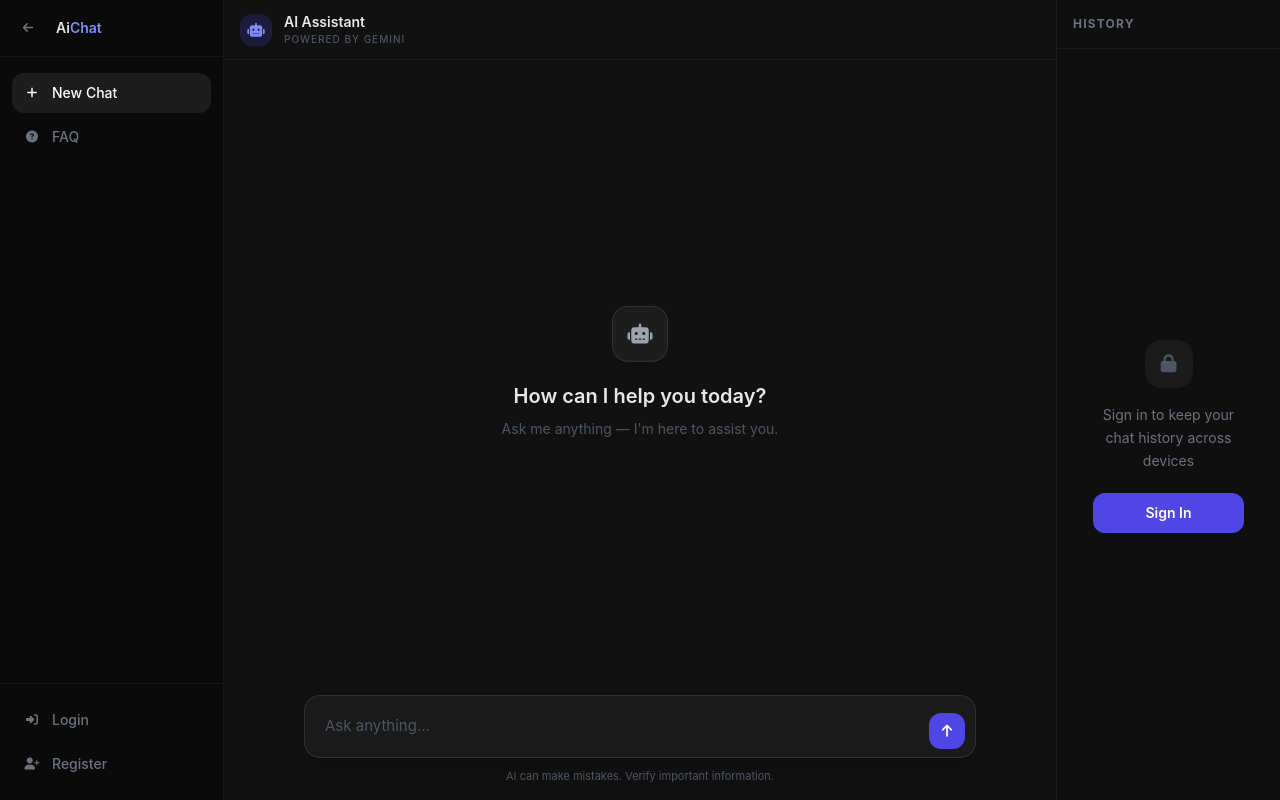
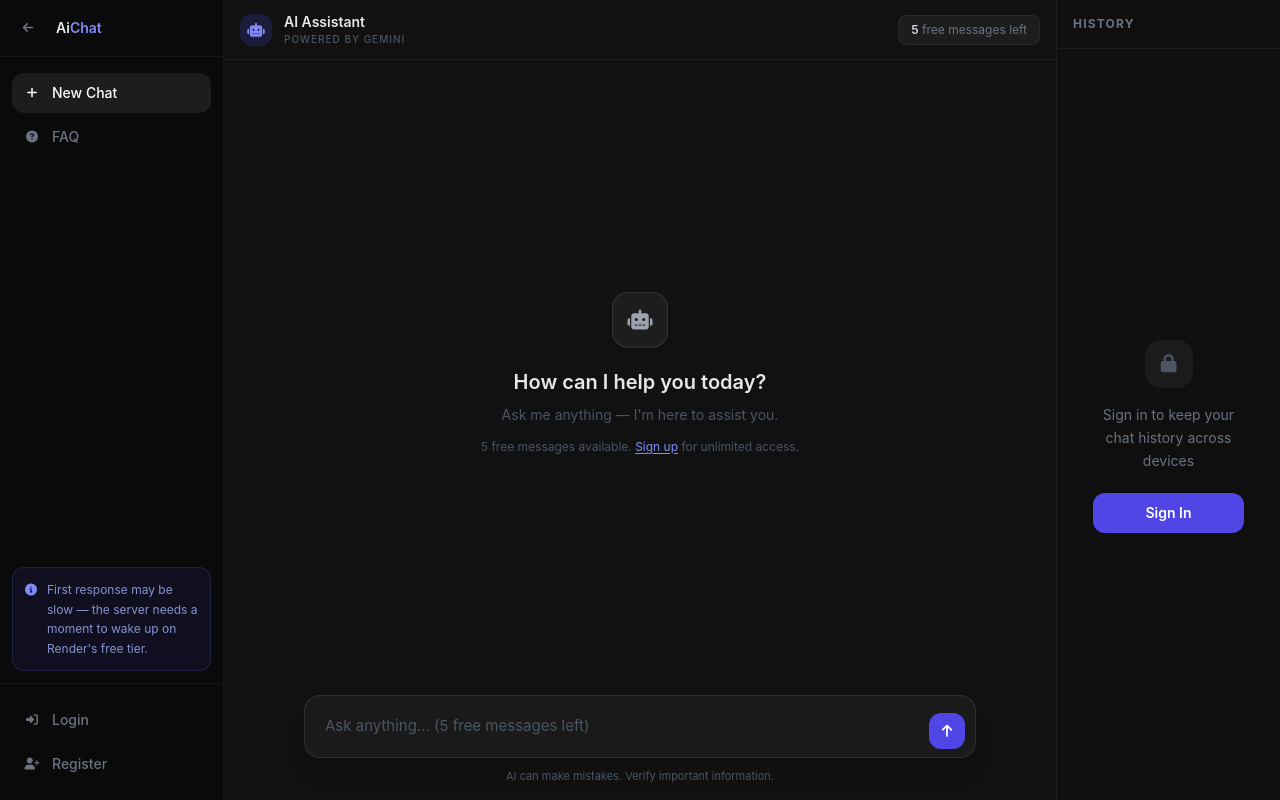
Before and after one commit to kirubanithi08/Ai-ChatBot, a React (Vite) app: page / in a window 1280 px wide. Built offline with nearby package versions, Linux system fonts and the light colour scheme.

Commit message:
implemented limit for the guest

```diff
--- a/src/components/chat/Chatbar.jsx
+++ b/src/components/chat/Chatbar.jsx
@@ -1,6 +1,6 @@
 import { useRef } from "react";
 
-function Chatbar({ onSend, onStop, disabled, streaming }) {
+function Chatbar({ onSend, onStop, disabled, streaming, guestRemaining, guestLimitHit }) {
   const textareaRef = useRef(null);
 
   const autoResize = () => {
@@ -21,20 +21,33 @@ function Chatbar({ onSend, onStop, disabled, streaming }) {
     const value = textareaRef.current?.value.trim();
     if (!value || disabled) return;
     onSend?.(value);
-    textareaRef.current.value = "";
-    textareaRef.current.style.height = "auto";
+    if (!guestLimitHit) {
+      textareaRef.current.value = "";
+      textareaRef.current.style.height = "auto";
+    }
   };
+
+  const placeholder = guestLimitHit
+    ? "Sign in to continue chatting..."
+    : guestRemaining !== null
+      ? `Ask anything... (${guestRemaining} free ${guestRemaining === 1 ? "message" : "messages"} left)`
+      : "Ask anything...";
 
   return (
     <div className="relative">
-      <div className="flex items-end gap-2 rounded-2xl border border-white/10 bg-[#1a1a1a] p-2 pr-2.5 shadow-xl transition-all duration-200 focus-within:border-indigo-500/40 focus-within:shadow-indigo-500/5">
+      <div className={`flex items-end gap-2 rounded-2xl border bg-[#1a1a1a] p-2 pr-2.5 shadow-xl transition-all duration-200
+        ${guestLimitHit
+          ? "border-white/5 opacity-60 pointer-events-none"
+          : "border-white/10 focus-within:border-indigo-500/40"
+        }`}
+      >
         <textarea
           ref={textareaRef}
           rows={1}
-          placeholder="Ask anything..."
+          placeholder={placeholder}
           onInput={autoResize}
           onKeyDown={handleKeyDown}
-          disabled={streaming}
+          disabled={streaming || guestLimitHit}
           className="max-h-40 flex-1 resize-none bg-transparent py-2.5 px-3 text-[15px] text-gray-100 placeholder-gray-600 outline-none disabled:opacity-50 leading-relaxed"
         />
 
@@ -49,10 +62,10 @@ function Chatbar({ onSend, onStop, disabled, streaming }) {
         ) : (
           <button
             onClick={handleSend}
-            disabled={disabled}
+            disabled={disabled || guestLimitHit}
             className="flex h-9 w-9 shrink-0 items-center justify-center rounded-xl bg-indigo-600 text-white transition-all duration-200 hover:bg-indigo-500 active:scale-95 disabled:cursor-not-allowed disabled:bg-white/5 disabled:text-gray-600"
           >
-            <i className="fa-solid fa-arrow-up text-sm" />
+            <i className={`fa-solid ${guestLimitHit ? "fa-lock" : "fa-arrow-up"} text-sm`} />
           </button>
         )}
       </div>
--- a/src/components/layout/Sidebar.jsx
+++ b/src/components/layout/Sidebar.jsx
@@ -7,9 +7,9 @@ import Login from "../../pages/Login";
 import Signup from "../../pages/Signup";
 
 export default function Sidebar() {
-  const [collapsed, setCollapsed] = useState(false);
+  const [collapsed, setCollapsed]   = useState(false);
   const [mobileOpen, setMobileOpen] = useState(false);
-  const [authModal, setAuthModal] = useState(null);
+  const [authModal, setAuthModal]   = useState(null);
 
   const { user, logout } = useAuth();
   const { resetChat } = useChatContext();
@@ -17,7 +17,7 @@ export default function Sidebar() {
 
   const baseLink = "flex items-center gap-3 px-3 py-2.5 rounded-xl text-sm font-medium transition-all duration-200";
   const inactive = "text-gray-500 hover:bg-white/5 hover:text-gray-200";
-  const active = "bg-white/[0.08] text-white";
+  const active   = "bg-white/[0.08] text-white";
 
   const handleLogout = () => {
     logout();
@@ -78,6 +78,20 @@ export default function Sidebar() {
       </nav>
 
 
+      {!collapsed && (
+        <div className="px-3 pb-3">
+          <div className="rounded-xl bg-indigo-600/10 border border-indigo-500/20 px-3 py-3">
+            <div className="flex items-start gap-2.5">
+              <i className="fa-solid fa-circle-info text-indigo-400 text-xs mt-0.5 shrink-0" />
+              <p className="text-xs text-indigo-300/80 leading-relaxed">
+                First response may be slow — the server needs a moment to wake up on Render's free tier.
+              </p>
+            </div>
+          </div>
+        </div>
+      )}
+
+
       <div className="px-3 py-4 border-t border-white/5 space-y-1">
         {user ? (
           <>
@@ -126,7 +140,6 @@ export default function Sidebar() {
         >
           <i className="fa-solid fa-bars text-sm" />
         </button>
-
         <div id="mobile-topbar-right" />
       </div>
 
@@ -161,7 +174,7 @@ export default function Sidebar() {
 
 
       <Modal open={!!authModal} onClose={() => setAuthModal(null)}>
-        {authModal === "login" && <Login onSuccess={() => setAuthModal(null)} />}
+        {authModal === "login"  && <Login  onSuccess={() => setAuthModal(null)} />}
         {authModal === "signup" && <Signup onSuccess={() => setAuthModal(null)} />}
       </Modal>
     </>
--- a/src/pages/Chat.jsx
+++ b/src/pages/Chat.jsx
@@ -1,13 +1,65 @@
-import { useState } from "react";
+import { useState, useEffect } from "react";
 import { createPortal } from "react-dom";
 import { useChat } from "../hooks/useChat";
+import { useAuth } from "../auth/AuthContext";
 import Chatbar from "../components/chat/Chatbar";
 import Chats from "../components/chat/Chats";
 import History from "../components/layout/History";
+import Modal from "../components/ui/Model";
+import Login from "./Login";
+import Signup from "./Signup";
+
+const GUEST_LIMIT = 5;
+const STORAGE_KEY = "guest_msg_count";
 
 function Chat() {
   const { messages, loading, streaming, sendMessage, stopStream } = useChat();
+  const { user } = useAuth();
+
   const [historyOpen, setHistoryOpen] = useState(false);
+  const [loginModal, setLoginModal]   = useState(false);
+  const [authTab, setAuthTab]         = useState("login");
+  const [guestCount, setGuestCount]   = useState(() => {
+    return parseInt(localStorage.getItem(STORAGE_KEY) || "0", 10);
+  });
+
+
+  useEffect(() => {
+    if (user) {
+      localStorage.removeItem(STORAGE_KEY);
+      setGuestCount(0);
+    }
+  }, [user]);
+
+  const guestRemaining = Math.max(0, GUEST_LIMIT - guestCount);
+  const isGuest        = !user;
+  const guestLimitHit  = isGuest && guestCount >= GUEST_LIMIT;
+
+  const handleSend = (text) => {
+
+    if (user) {
+      sendMessage(text);
+      return;
+    }
+
+
+    if (guestCount >= GUEST_LIMIT) {
+      setAuthTab("login");
+      setLoginModal(true);
+      return;
+    }
+
+
+    const next = guestCount + 1;
+    setGuestCount(next);
+    localStorage.setItem(STORAGE_KEY, next);
+    sendMessage(text);
+  };
+
+  const openAuthModal = (tab = "login") => {
+    setAuthTab(tab);
+    setLoginModal(true);
+  };
 
   return (
     <div className="flex h-full bg-[#111111] overflow-hidden">
@@ -16,7 +68,7 @@ function Chat() {
       <div className="flex flex-col flex-1 min-w-0">
 
 
-        <div className="hidden md:flex px-4 py-3 border-b border-white/5 bg-[#111111] items-center shrink-0">
+        <div className="hidden md:flex px-4 py-3 border-b border-white/5 bg-[#111111] items-center justify-between shrink-0">
           <div className="flex items-center gap-3">
             <div className="w-8 h-8 rounded-xl bg-indigo-600/20 flex items-center justify-center">
               <i className="fa-solid fa-robot text-indigo-400 text-sm" />
@@ -28,6 +80,16 @@ function Chat() {
               </p>
             </div>
           </div>
+
+
+          {isGuest && !guestLimitHit && (
+            <div className="flex items-center gap-1.5 px-3 py-1.5 rounded-lg bg-white/5 border border-white/5">
+              <span className="text-xs text-gray-500">
+                <span className="text-gray-300 font-semibold">{guestRemaining}</span>
+                {" "}free {guestRemaining === 1 ? "message" : "messages"} left
+              </span>
+            </div>
+          )}
         </div>
 
 
@@ -47,6 +109,18 @@ function Chat() {
                 <p className="text-gray-600 max-w-xs text-sm leading-relaxed">
                   Ask me anything — I'm here to assist you.
                 </p>
+                {isGuest && (
+                  <p className="mt-3 text-xs text-gray-600">
+                    {GUEST_LIMIT} free messages available.{" "}
+                    <button
+                      onClick={() => openAuthModal("signup")}
+                      className="text-indigo-400 hover:text-indigo-300 underline underline-offset-2 transition-colors"
+                    >
+                      Sign up
+                    </button>
+                    {" "}for unlimited access.
+                  </p>
+                )}
               </div>
             ) : (
               <Chats messages={messages} loading={loading} streaming={streaming} />
@@ -57,11 +131,38 @@ function Chat() {
 
         <div className="px-4 pb-4 pt-2 shrink-0">
           <div className="max-w-2xl mx-auto">
+
+            {guestLimitHit && (
+              <div className="mb-3 flex items-center justify-between gap-3 px-4 py-3 rounded-xl bg-indigo-600/10 border border-indigo-500/20">
+                <p className="text-sm text-gray-400">
+                  You've used all{" "}
+                  <span className="text-white font-semibold">{GUEST_LIMIT} free messages</span>.
+                  Sign in to continue.
+                </p>
+                <div className="flex items-center gap-2 shrink-0">
+                  <button
+                    onClick={() => openAuthModal("login")}
+                    className="px-3 py-1.5 text-xs font-semibold text-white bg-indigo-600 rounded-lg hover:bg-indigo-500 transition-all"
+                  >
+                    Sign In
+                  </button>
+                  <button
+                    onClick={() => openAuthModal("signup")}
+                    className="px-3 py-1.5 text-xs font-semibold text-gray-300 bg-white/5 rounded-lg hover:bg-white/10 transition-all"
+                  >
+                    Sign Up
+                  </button>
+                </div>
+              </div>
+            )}
+
             <Chatbar
-              onSend={sendMessage}
+              onSend={handleSend}
               onStop={stopStream}
               disabled={loading}
               streaming={streaming}
+              guestRemaining={isGuest ? guestRemaining : null}
+              guestLimitHit={guestLimitHit}
             />
           </div>
         </div>
@@ -69,6 +170,37 @@ function Chat() {
 
 
       <History mobileOpen={historyOpen} onClose={() => setHistoryOpen(false)} />
+
+
+      <Modal open={loginModal} onClose={() => setLoginModal(false)}>
+        {authTab === "login" ? (
+          <>
+            <Login onSuccess={() => setLoginModal(false)} />
+            <p className="mt-4 text-center text-xs text-gray-600">
+              Don't have an account?{" "}
+              <button
+                onClick={() => setAuthTab("signup")}
+                className="text-indigo-400 hover:text-indigo-300 transition-colors"
+              >
+                Sign up free
+              </button>
+            </p>
+          </>
+        ) : (
+          <>
+            <Signup onSuccess={() => setLoginModal(false)} />
+            <p className="mt-4 text-center text-xs text-gray-600">
+              Already have an account?{" "}
+              <button
+                onClick={() => setAuthTab("login")}
+                className="text-indigo-400 hover:text-indigo-300 transition-colors"
+              >
+                Sign in
+              </button>
+            </p>
+          </>
+        )}
+      </Modal>
     </div>
   );
 }
```
Also changed, not shown: src/context/ChatContext.jsx (+4 -11 lines).
